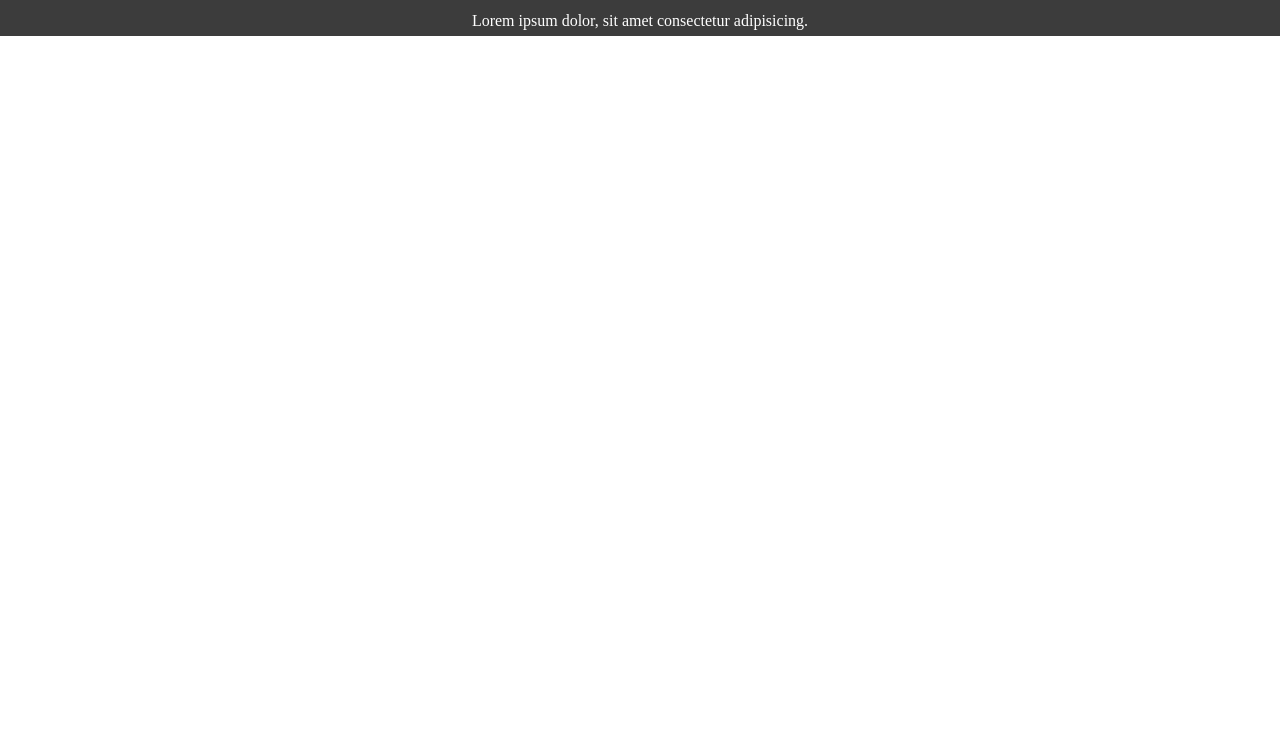
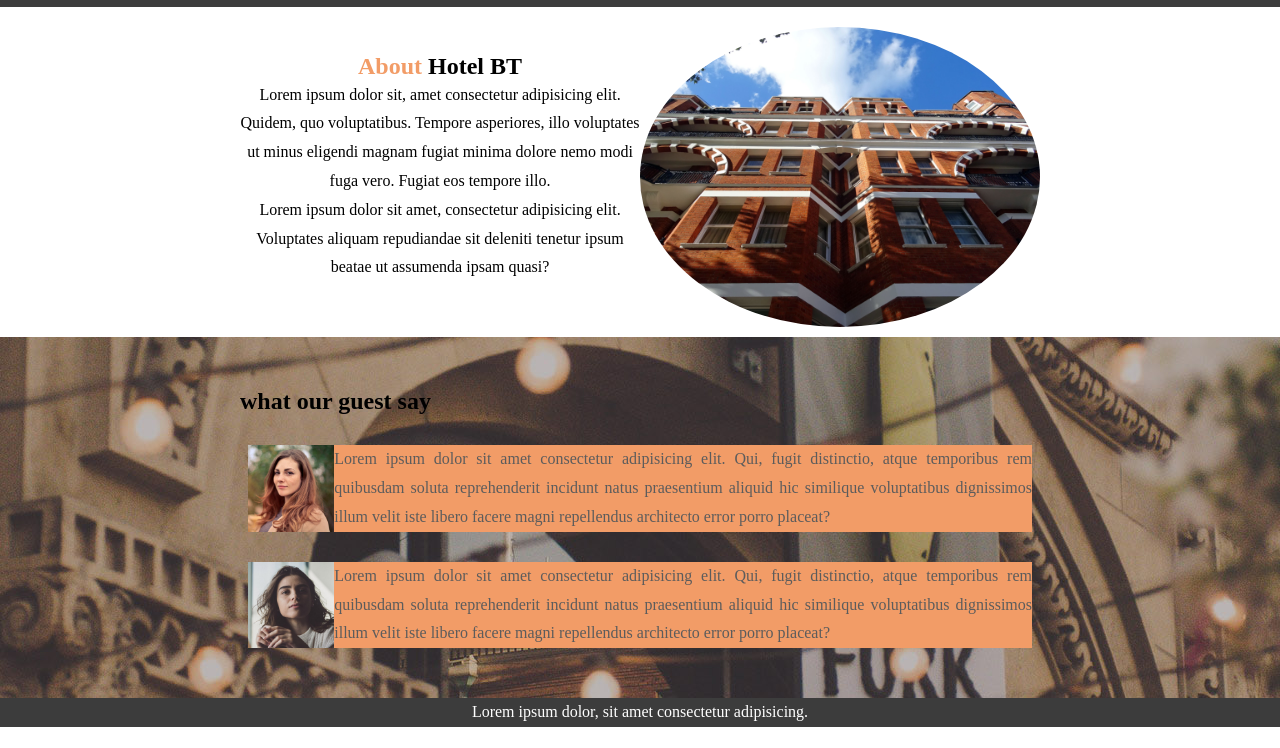
Before and after one commit to Todd0554/HTC-Hotel, a plain HTML site: page index2.html in a window 1280 px wide. Shown: the part 52-800 px from the top of the page. Drawn offline with Linux system fonts and the light colour scheme.

Commit message:
about indext

```diff
--- a/index2.html
+++ b/index2.html
@@ -17,16 +17,49 @@
         <nav id="navbar">
             <div class="container">
                 <h1>
-                <a href="#">HTC</a>
+                    <a href="/index.html">HTC</a>
                 </h1>
                 <ul>
-                <li><a href="#">Home</a></li>
+                    <li><a href="/index.html">Home</a></li>
                     <li><a href="#">Contact</a></li>
-                <li><a href="#">About</a></li>
+                    <li><a href="/index2.html">About</a></li>
                 </ul>
             </div>
         </nav>
     </header>
+
+    <section id="about-info">
+        <div class="container">
+            <div class="info-left py-3">
+                <h1><span class="text-primary">About</span> Hotel BT</h1>
+                <p>Lorem ipsum dolor sit, amet consectetur adipisicing elit. Quidem, quo voluptatibus. Tempore asperiores, illo voluptates ut minus eligendi magnam fugiat minima dolore nemo modi fuga vero. Fugiat eos tempore illo.</p>
+                <p>Lorem ipsum dolor sit amet, consectetur adipisicing elit. Voluptates aliquam repudiandae sit deleniti tenetur ipsum beatae ut assumenda ipsam quasi?</p>
+            </div>
+            <div class="info-right">
+                <img src="./img/photo-2.jpg" alt="#">
+            </div>
+        </div>
+    </section>
+
+    <section id="testimonials">
+        <div class="container">
+            <h2 class="l-heading">what our guest say</h2>
+            <div class="textimonial bg-primary">
+                <img src="./img/person-1.jpg" alt="">
+                <p>Lorem ipsum dolor sit amet consectetur adipisicing elit. Qui, fugit distinctio, atque temporibus rem quibusdam soluta reprehenderit incidunt natus praesentium aliquid hic similique voluptatibus dignissimos illum velit iste libero facere magni repellendus architecto error porro placeat?</p>
+            </div>
+            <div class="textimonial bg-primary">
+                <img src="./img/person-2.jpg" alt="">
+                <p>Lorem ipsum dolor sit amet consectetur adipisicing elit. Qui, fugit distinctio, atque temporibus rem quibusdam soluta reprehenderit incidunt natus praesentium aliquid hic similique voluptatibus dignissimos illum velit iste libero facere magni repellendus architecto error porro placeat?</p>
+            </div>
+
+
+        </div>
+
+    </section>
+
+
+
 
 
     <footer id="main-footer">
--- a/style.css
+++ b/style.css
@@ -19,14 +19,12 @@ body{
     color: #fff;
 }
 
-
 #navbar ul li a{
     display: block;
     padding: 15px;
     text-align: center;
 
 }
-
 
 #navbar h1{
     float: left;
@@ -52,9 +50,12 @@ body{
     color: rgb(242, 156, 103);
 }
 
+
+
 #navbar .container{
     margin: auto;
     max-width: 800px;
+
 }
 
 
@@ -135,14 +136,6 @@ span{
 
 
 
-#main-footer{
-    text-align: center;
-    background-color: rgb(60, 60, 60);
-    color: #fff;
-}
-
-
-
 @media screen and (max-width: 900px){
     #home-info .info-img, #home-info .info-content{
         width: 100%;
@@ -152,3 +145,84 @@ span{
         width: 100%;
     }
 }
+
+
+
+
+
+
+
+#about-info .container{
+    margin: auto;
+    max-width: 800px;
+    text-align: center;
+
+}
+
+#about-info .info-left{
+    width: 50%;
+    float: left;
+    padding-top: 45px;
+}
+
+#about-info .info-right{
+    display: inline-block;
+    width: 50%;
+    padding-top: 20px;
+}
+
+#about-info .info-right img{
+    width: 100%;
+    border-radius: 50%;
+}
+
+
+
+@media screen and (max-width: 800px) {
+    #about-info .info-left{
+        width: 100%;
+    }
+    #about-info .info-right{
+
+        width: 100%;
+    }
+}
+
+#testimonials{
+    background: url('./img/test-bg.jpg') center no-repeat;
+    background-attachment: fixed;
+    padding: 50px;
+}
+
+#testimonials .bg-primary{
+    background-color: rgb(242, 156, 103);
+    margin: 30px 8px 0 8px;
+    color:rgb(92, 92, 92);
+    text-align: justify;
+}
+
+#testimonials p{
+    margin: ;
+}
+
+#testimonials .container{
+    max-width: 800px;
+    margin: auto;
+
+}
+
+#testimonials img{
+    width: 11%;
+    float: left;
+    display: inline-block;
+    vertical-align: middle;
+}
+
+
+
+#main-footer{
+
+    text-align: center;
+    background-color: rgb(60, 60, 60);
+    color: #fff;
+}
```
Also changed, not shown: index.html (+4 -4 lines). Lines whose indentation alone changed are shown as unchanged.
